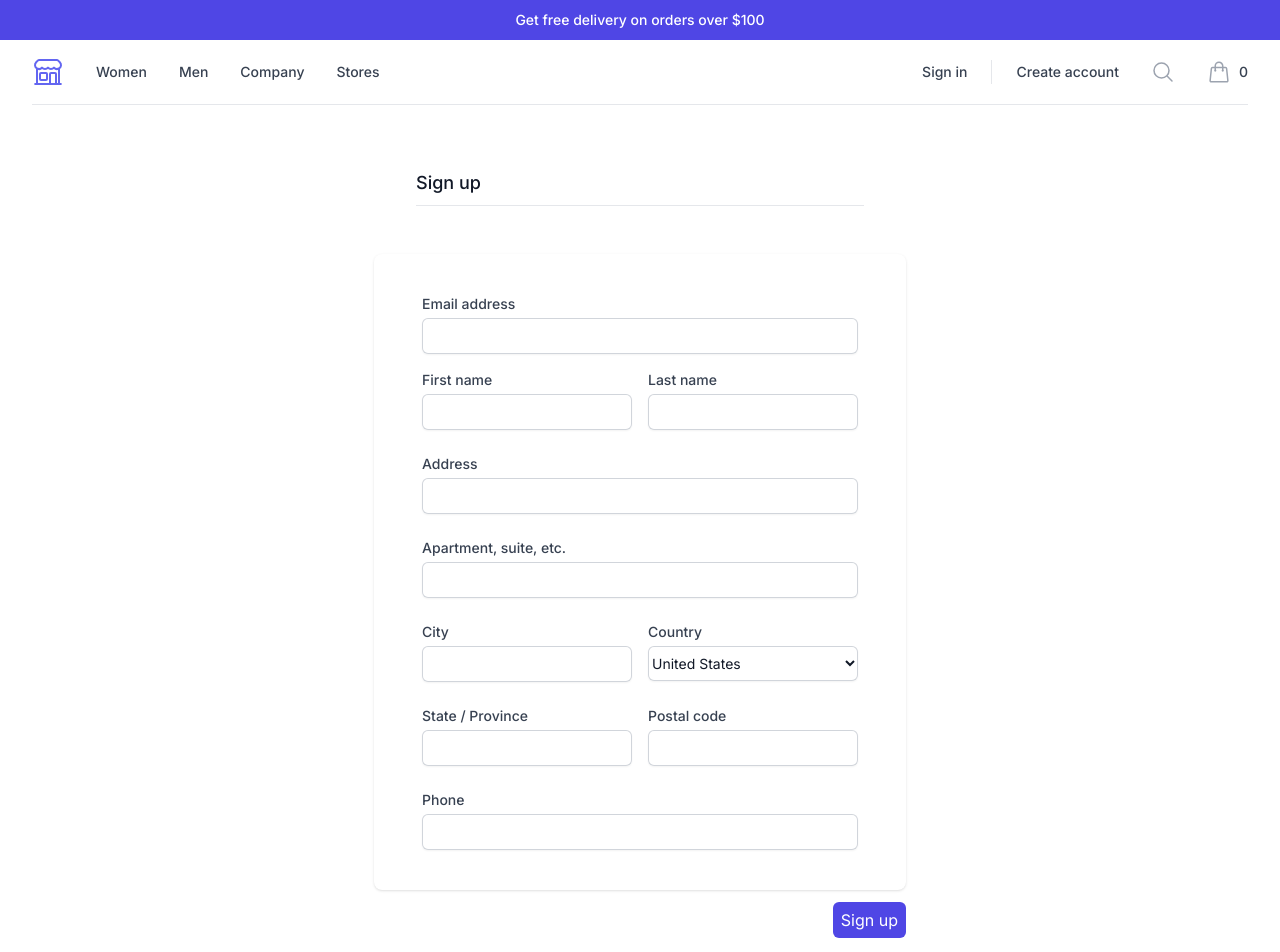
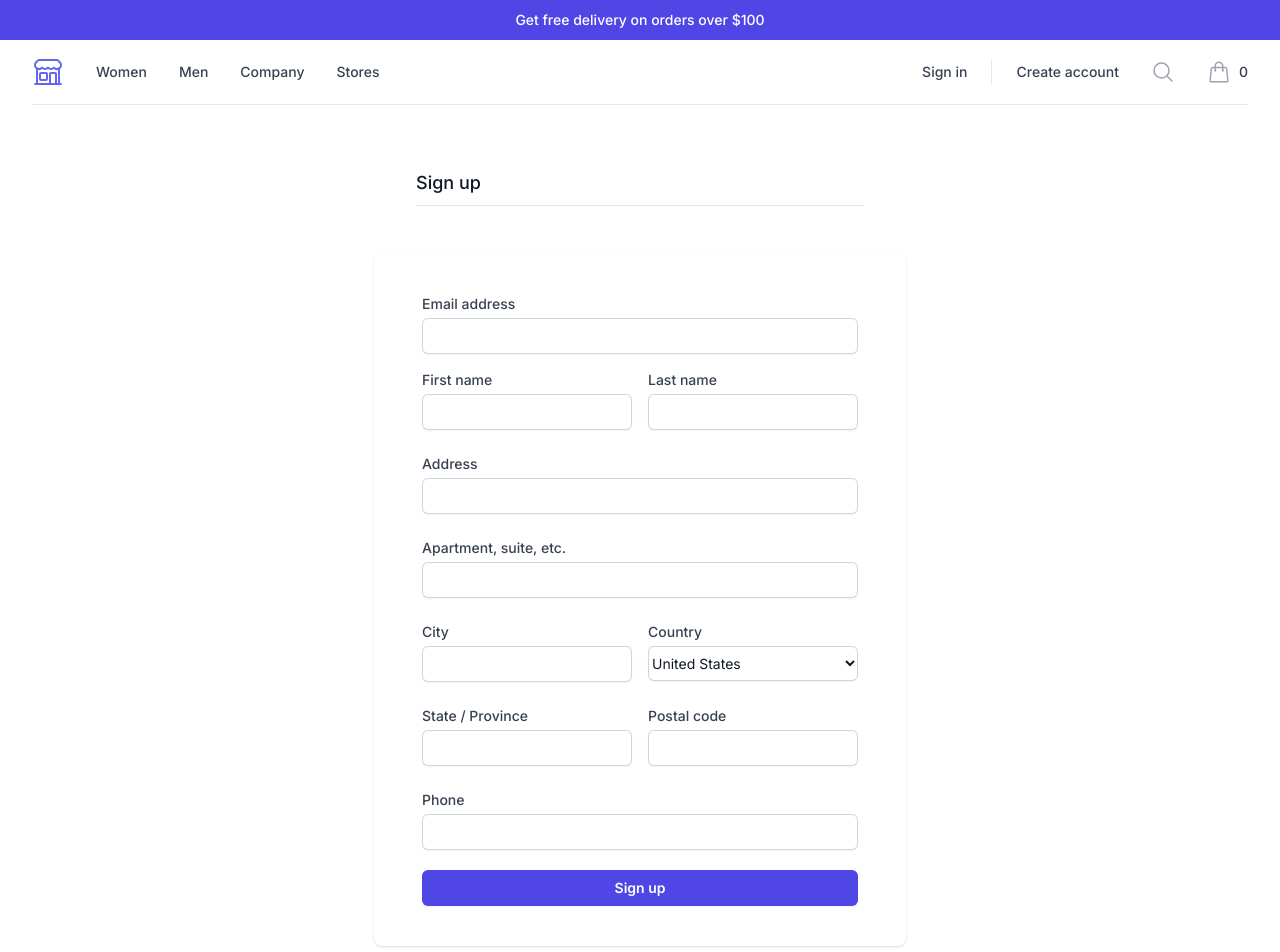
Before and after one commit to atefeh-karimi/store-nextjs, a Next.js app: page /sign-up in a window 1280 px wide. Shown: the top 952 px of the page. Built offline with nearby package versions, Linux system fonts and the light colour scheme.

Commit message:
style:  sign up button

```diff
--- a/app/(auth)/sign-up/page.jsx
+++ b/app/(auth)/sign-up/page.jsx
@@ -201,14 +201,17 @@
                 </div>
               </div>
             </div>
+            <div>
+              <button
+                type="submit"
+                className="flex w-full justify-center mt-5 rounded-md bg-indigo-600 px-3 py-1.5 text-sm font-semibold leading-6 text-white shadow-sm hover:bg-indigo-500 focus-visible:outline focus-visible:outline-2 focus-visible:outline-offset-2 focus-visible:outline-indigo-600"
+              >
+                Sign up
+              </button>
+            </div>
           </div>
 
           {/* sign up button  */}
-          <div className="flex justify-end w-full mt-3">
-            <button className="px-2 py-1.5 bg-indigo-600 text-white rounded-md">
-              Sign up
-            </button>
-          </div>
         </div>
       </form>
     </div>
```
